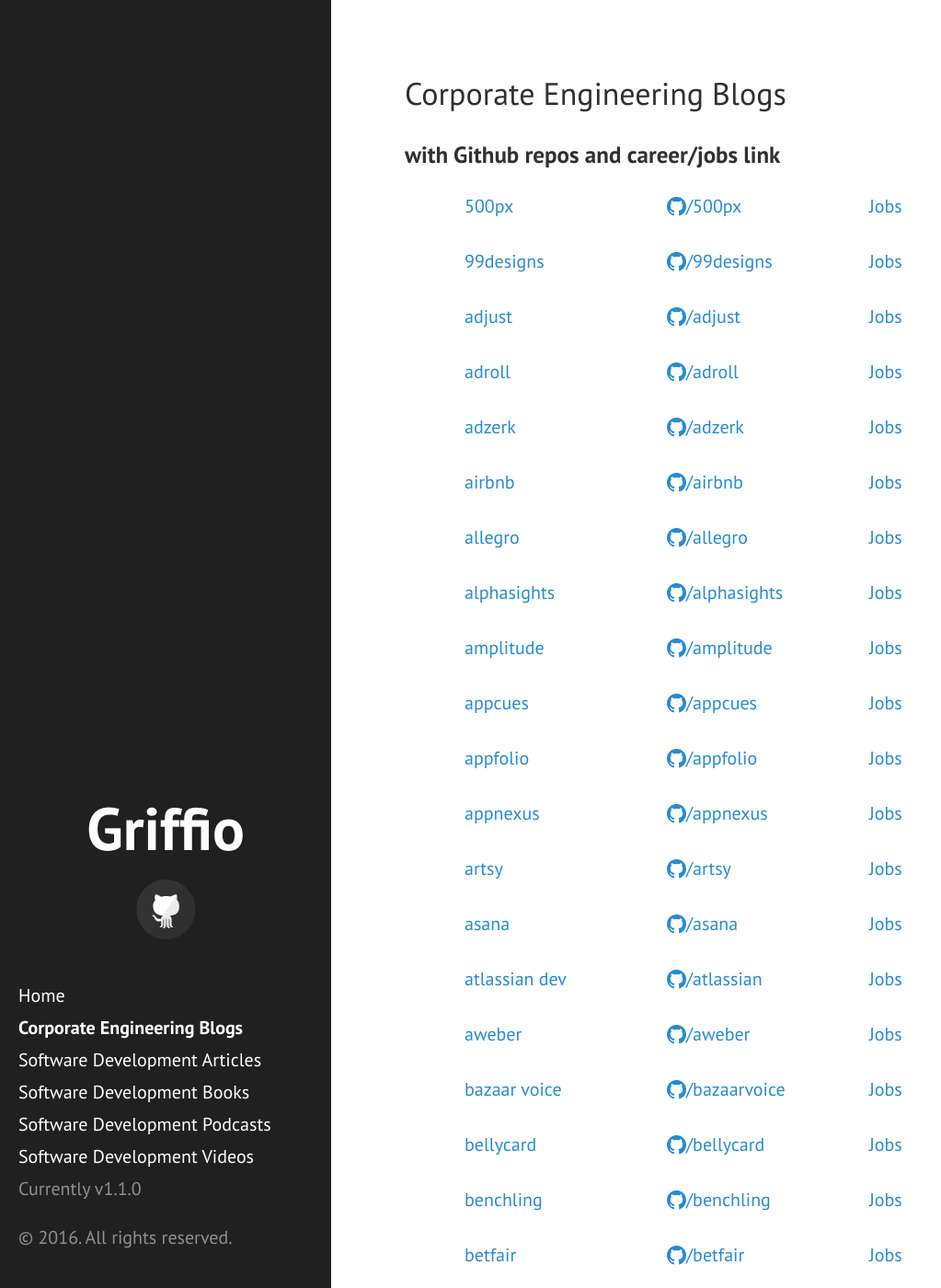
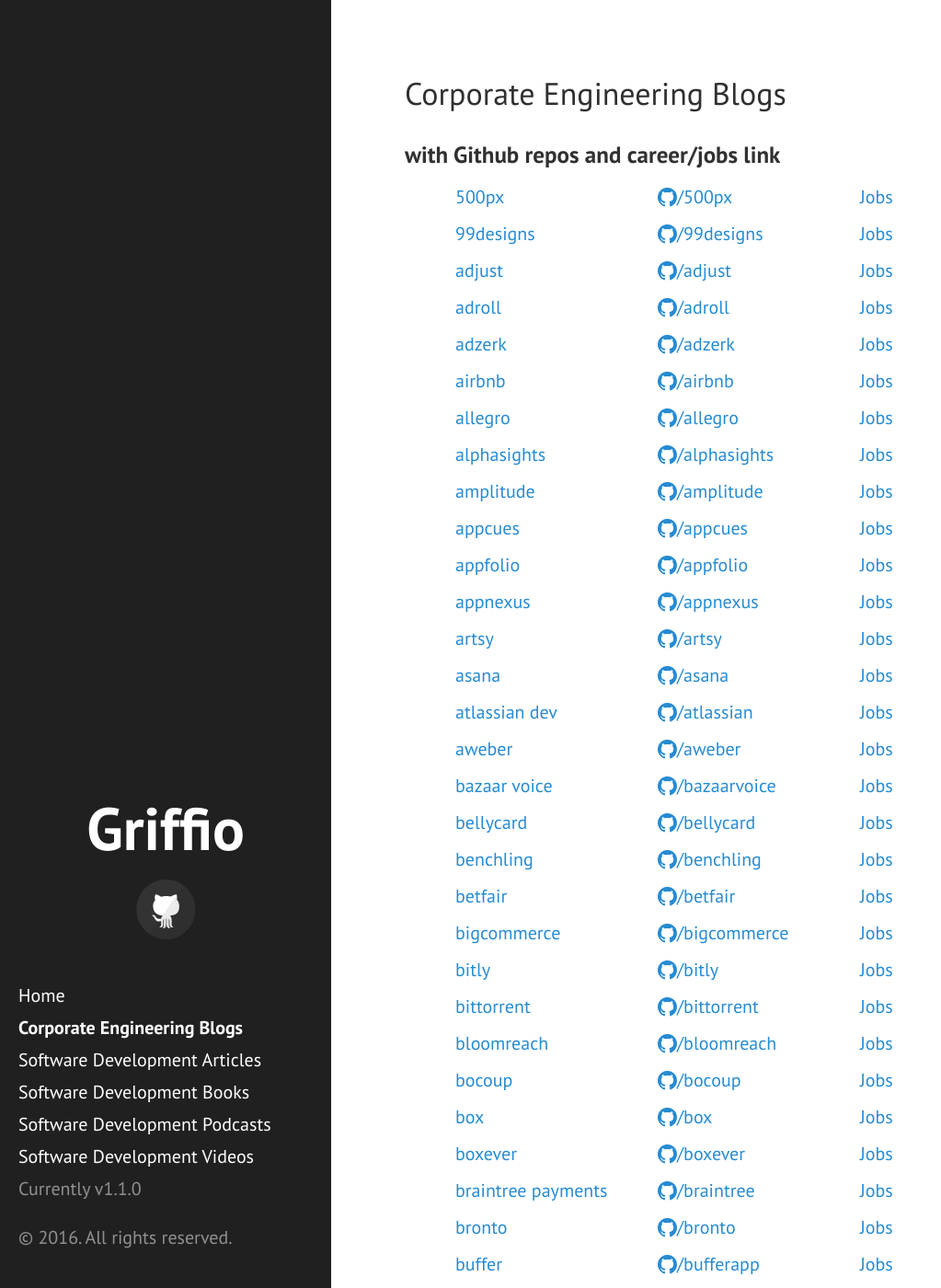
Before and after one commit to griffio/griffio.github.io, a Jekyll site: the page built from engineering-tech-blogs.md, in a window 1280 px wide and 1400 px high. Shown: the whole window at 92% size, without its empty margins (0-1023 px from the left). Built offline with Jekyll 4.4.1, drawn with Linux system fonts in a browser that asks for light colours; some web fonts are replaced.

Commit message:
dataspec-flex padding

```diff
--- a/public/css/dataspec-flex.css
+++ b/public/css/dataspec-flex.css
@@ -6,7 +6,7 @@
 }
 
 .DataSpec-blog, .DataSpec-repo, .DataSpec-jobs {
-    padding: 0.75em;
+    padding: 0.25em;
     flex: 1;
     -webkit-flex: 1;
 }
```
